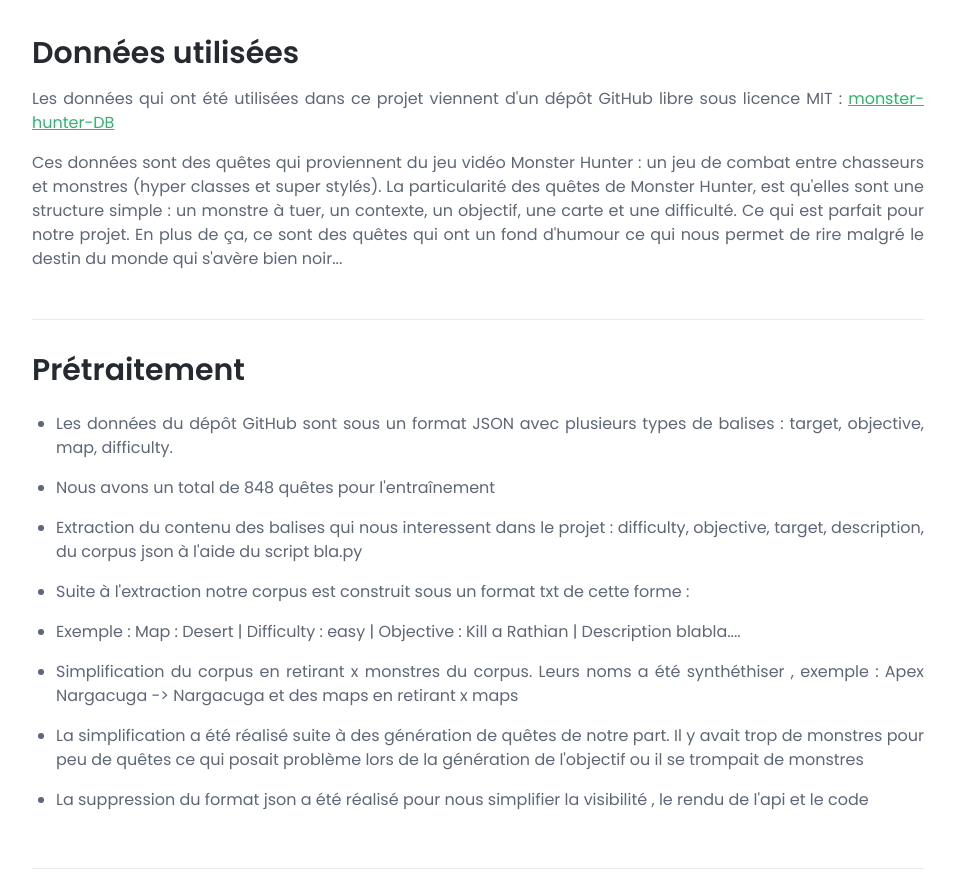
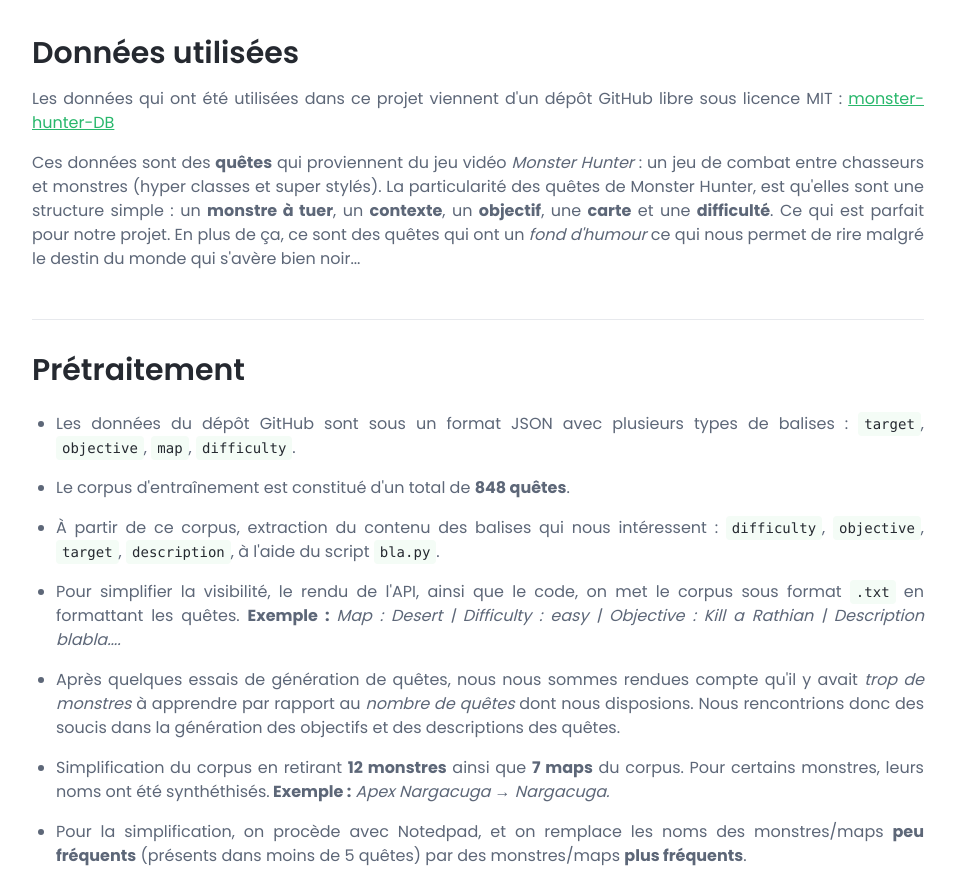
Before and after one commit to kittog/quest-quill, a plain HTML site: page docs-page.html in a window 1280 px wide. Shown: the part 2153-3032 px from the top of the page, without its empty margins (312-1268 px from the left). Drawn offline with nearby package versions, Linux system fonts and the light colour scheme.

Commit message:
pretraitement reviewed

```diff
--- a/docs-page.html
+++ b/docs-page.html
@@ -270,9 +270,9 @@
 				     <section class="docs-section" id="item-3-1">
 						<h2 class="section-heading">Données utilisées</h2>
 						<p style="text-align: justify;"> Les données qui ont été utilisées dans ce projet viennent d'un dépôt GitHub libre sous licence MIT : <a href="https://github.com/CrimsonNynja/monster-hunter-DB/tree/master">monster-hunter-DB</a></p>
-						<p style="text-align: justify;">Ces données sont des quêtes qui proviennent du jeu vidéo Monster Hunter : un jeu de combat entre chasseurs et monstres (hyper classes et super stylés). La particularité des quêtes de Monster Hunter,
-             est qu'elles sont une structure simple : un monstre à tuer, un contexte, un objectif, une carte et une difficulté. Ce qui est parfait pour notre projet.
-             En plus de ça, ce sont des quêtes qui ont un fond d'humour ce qui nous permet de rire malgré le destin du monde qui s'avère bien noir...</p>
+						<p style="text-align: justify;">Ces données sont des <b>quêtes</b> qui proviennent du jeu vidéo <em>Monster Hunter</em> : un jeu de combat entre chasseurs et monstres (hyper classes et super stylés). La particularité des quêtes de Monster Hunter,
+             est qu'elles sont une structure simple : un <b>monstre à tuer</b>, un <b>contexte</b>, un <b>objectif</b>, une <b>carte</b> et une <b>difficulté</b>. Ce qui est parfait pour notre projet.
+             En plus de ça, ce sont des quêtes qui ont un <em>fond d'humour</em> ce qui nous permet de rire malgré le destin du monde qui s'avère bien noir...</p>
 					</p>					</section><!--//section-->
 
 					<section class="docs-section" id="item-3-2">
@@ -280,14 +280,15 @@
 
 					<p>
 							<ul style="text-align: justify;">
-								<li>Les données du dépôt GitHub sont sous un format JSON avec plusieurs types de balises : target, objective, map, difficulty.</li>
-								<li>Nous avons un total de 848 quêtes pour l'entraînement</li>
-								<li>Extraction du contenu des balises qui nous interessent dans le projet : difficulty, objective, target, description, du corpus json à l'aide du script bla.py  </li>
-								<li>Suite à l'extraction notre corpus est construit sous un format txt de cette forme : </li>
-								<li>Exemple : Map : Desert | Difficulty : easy | Objective : Kill a Rathian | Description blabla....</li>
-								<li>Simplification du corpus en retirant x monstres du corpus. Leurs noms a été synthéthiser , exemple : Apex Nargacuga -> Nargacuga et des maps en retirant x maps</li>
-								<li> La simplification a été réalisé suite à des génération de quêtes de notre part. Il y avait trop de monstres pour peu de quêtes ce qui posait problème lors de la génération de l'objectif ou il se trompait de monstres</li>
-								<li>La suppression du format json a été réalisé pour nous simplifier la visibilité , le rendu de l'api et le code</li>
+								<li>Les données du dépôt GitHub sont sous un format JSON avec plusieurs types de balises : <code>target</code>, <code>objective</code>, <code>map</code>, <code>difficulty</code>.</li>
+								<li>Le corpus d'entraînement est constitué d'un total de <b>848 quêtes</b>.</li>
+								<li>À partir de ce corpus, extraction du contenu des balises qui nous intéressent : <code>difficulty</code>, <code>objective</code>, <code>target</code>, <code>description</code>, à l'aide du script <code>bla.py</code>.</li>
+								<li>Pour simplifier la visibilité, le rendu de l'API, ainsi que le code, on met le corpus sous format <code>.txt</code> en formattant les quêtes. <b>Exemple : </b> <i>Map : Desert | Difficulty : easy | Objective : Kill a Rathian | Description blabla....</i></li>
+                <li>Après quelques essais de génération de quêtes, nous nous sommes rendues compte qu'il y avait <em>trop de monstres</em> à apprendre par rapport au <em>nombre de quêtes</em> dont nous disposions. Nous rencontrions donc
+                des soucis dans la génération des objectifs et des descriptions des quêtes.</li>
+                <li>Simplification du corpus en retirant <b>12 monstres</b> ainsi que <b>7 maps</b> du corpus. Pour certains monstres, leurs noms ont été synthéthisés.<b> Exemple :</b> <i>Apex Nargacuga → Nargacuga.</i>
+                <li>Pour la simplification, on procède avec Notedpad, et on remplace les noms des monstres/maps <b>peu fréquents</b>
+              (présents dans moins de 5 quêtes) par des monstres/maps <b>plus fréquents</b>.</li>
 							</ul>
 
 					</p>					</section><!--//section-->
@@ -437,7 +438,7 @@
 				    <header class="docs-header">
 					    <h1 class="docs-heading">Essai Fine Tuning BERT</h1>
 					    	<ul style="text-align: justify;">
-							<li>L'entraînement a été réalisé à l'aide du script bert.py.</li>
+							<li>L'entraînement a été réalisé à l'aide du script <code>bert.py</code>.</li>
 							<li>Le modèle utilisé est BERT, choisi afin de comparer ses performances avec celles du modèle GPT-2.</li>
 							<li>Préparation des données intègre un ensemble de textes au format txt pour les données d'entraînement. Le processus implique l'utilisation de blocs textuels de taille 128, couvrant entièrement chaque quête. Le formatage des données en vue de l'entraînement du modèle inclut une probabilité de masquage de 0.15.</li>
 							<li>Nous avons effectué 3 époques avec une taille de lot de 4, comparable à GPT-2, et avons continué à partir du même nombre d'époques.</li>
@@ -500,20 +501,7 @@
           <cite>Human evaluation of automatically generated text: Current trends and best practice guidelines</cite></li>
         </ol>
             </header>
-				     <section class="docs-section" id="item-8-1">
-						<h2 class="section-heading">Section Item 8.1</h2>
-						<p>Vivamus efficitur fringilla ullamcorper. Cras condimentum condimentum mauris, vitae facilisis leo. Aliquam sagittis purus nisi, at commodo augue convallis id. Sed interdum turpis quis felis bibendum imperdiet. Mauris pellentesque urna eu leo gravida iaculis. In fringilla odio in felis ultricies porttitor. Donec at purus libero. Vestibulum libero orci, commodo nec arcu sit amet, commodo sollicitudin est. Vestibulum ultricies malesuada tempor.</p>
-					</section><!--//section-->
 
-					<section class="docs-section" id="item-8-2">
-						<h2 class="section-heading">Section Item 8.2</h2>
-						<p>Vivamus efficitur fringilla ullamcorper. Cras condimentum condimentum mauris, vitae facilisis leo. Aliquam sagittis purus nisi, at commodo augue convallis id. Sed interdum turpis quis felis bibendum imperdiet. Mauris pellentesque urna eu leo gravida iaculis. In fringilla odio in felis ultricies porttitor. Donec at purus libero. Vestibulum libero orci, commodo nec arcu sit amet, commodo sollicitudin est. Vestibulum ultricies malesuada tempor.</p>
-					</section><!--//section-->
-
-					<section class="docs-section" id="item-8-3">
-							<h2 class="section-heading">Section Item 8.3</h2>
-						<p>Vivamus efficitur fringilla ullamcorper. Cras condimentum condimentum mauris, vitae facilisis leo. Aliquam sagittis purus nisi, at commodo augue convallis id. Sed interdum turpis quis felis bibendum imperdiet. Mauris pellentesque urna eu leo gravida iaculis. In fringilla odio in felis ultricies porttitor. Donec at purus libero. Vestibulum libero orci, commodo nec arcu sit amet, commodo sollicitudin est. Vestibulum ultricies malesuada tempor.</p>
-					</section><!--//section-->
 			    </article><!--//docs-article-->
 
 			    </article><!--//docs-article-->
```
